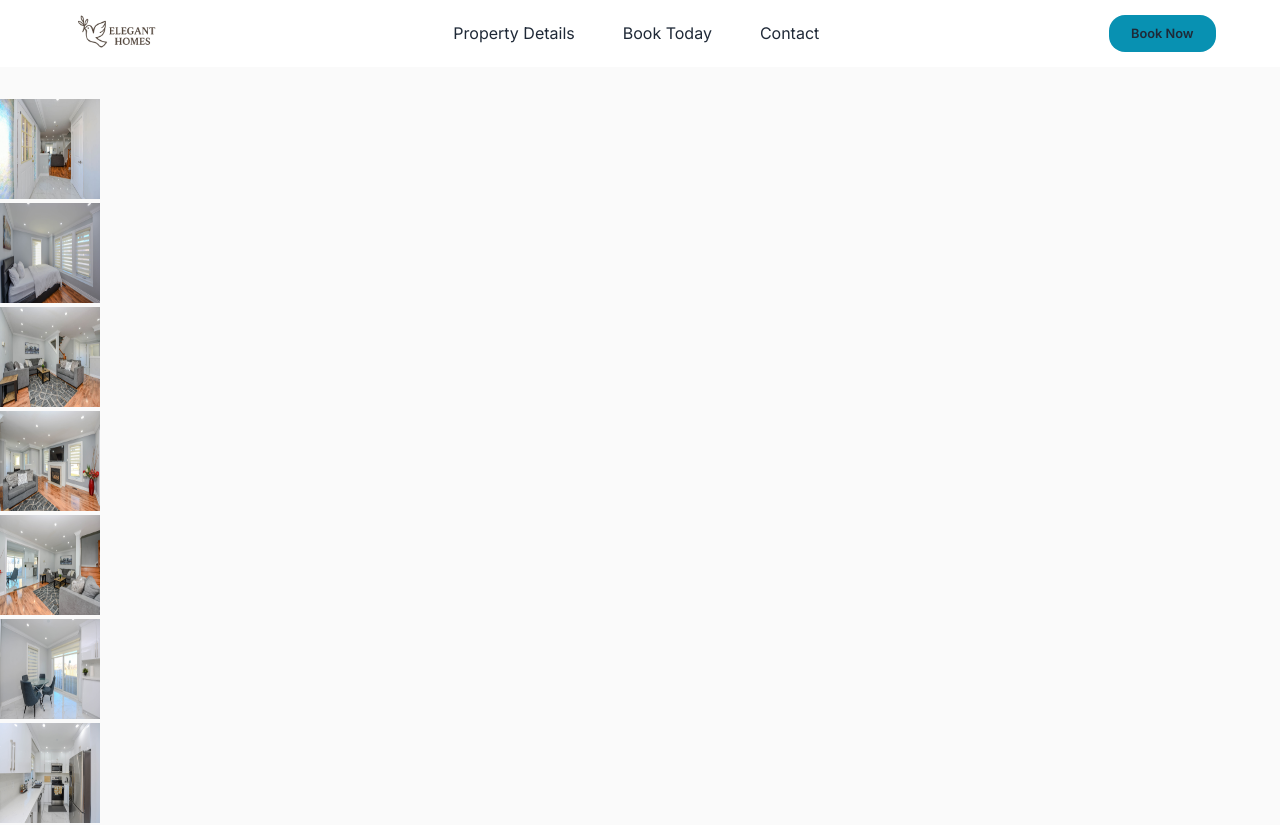
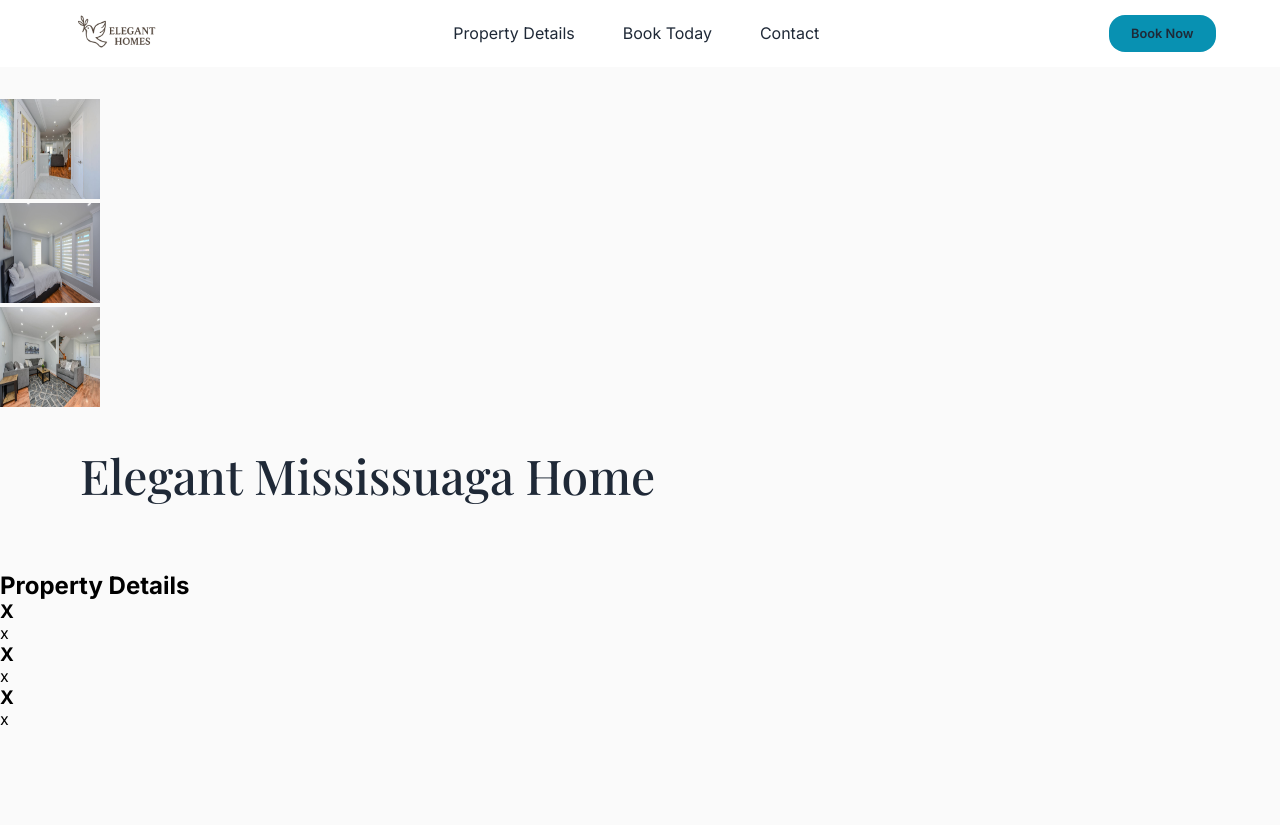
Before and after one commit to sakinbola/directBookingSite, a React (Vite) app: page / in a window 1280 px wide. Shown: the top 825 px of the page. After the commit the page ends 800 px from the top, so only its background shows below. Built offline with nearby package versions, Linux system fonts and the light colour scheme; a web font is replaced by a local one.

Commit message:
inital slideshow implementation

```diff
--- a/src/pages/hero.tsx
+++ b/src/pages/hero.tsx
@@ -1,6 +1,7 @@
+import { useState } from "react";
+
 import "./hero.css"
 
-// Import images statically
 import img1 from "./../images/img_1.jpg";
 import img2 from "./../images/img_2.jpg";
 import img3 from "./../images/img_3.jpg";
@@ -44,13 +45,29 @@ const heroData = {
 }
 
 function Hero () {
+
+    // use state react for currentindex
+
+    const currentIndex = 0
+
     return (
         <div className="hero-section">
-            <div className="property-slideshow">
-                {heroData.options.map(({ title, source }, index) => (
-                    <PropertyPictures key={`Image ${index+1}`} title={title} source={source}/>
-                ))}
+
+            <div className="slideshow-container">
+                <div className="property-slideshow">
+                    {heroData.options.map(({ title, source},index) => (
+                        <PropertyPictures
+                        key={`Image ${index+1}`}
+                        title={title}
+                        source={source}
+                        currentIndex={currentIndex}
+                        index={index}
+                        />
+                    ))}
+                </div>
             </div>
+
+
             <div className="title">
                 <h1> Elegant Mississuaga Home </h1>
             </div>
@@ -83,12 +100,28 @@ export default Hero
 type PropertyCard = {
     title:string;
     source:string;
+    currentIndex:number;
+    index:number;
 };
 
-const PropertyPictures = ({title,source}:PropertyCard) => {
-    return (
-        <div className="slide" >
-            <img src={source} alt={title} />
+const PropertyPictures = ({title,source,currentIndex,index}:PropertyCard) => {
+
+    // css transition instead of display none later
+    if (index >= currentIndex && index < currentIndex+3) {
+        return (
+        <div className="slide">
+            <img src={source} alt={title} id={title}/>
         </div>
     )
+    }
+
+    else {
+        return (
+        <div style={{display:"none"}} className="slide">
+            <img src={source} alt={title} id={title}/>
+        </div>
+    )
+    }
+
+
 }
```
